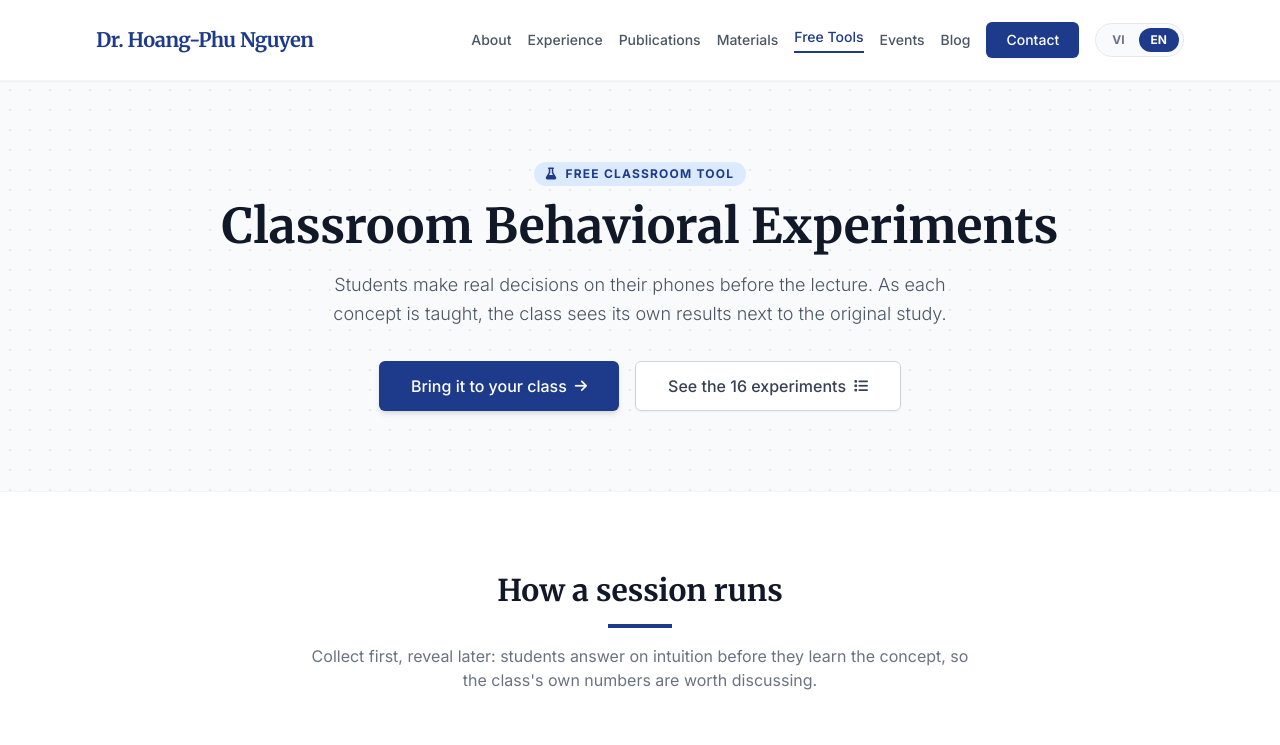
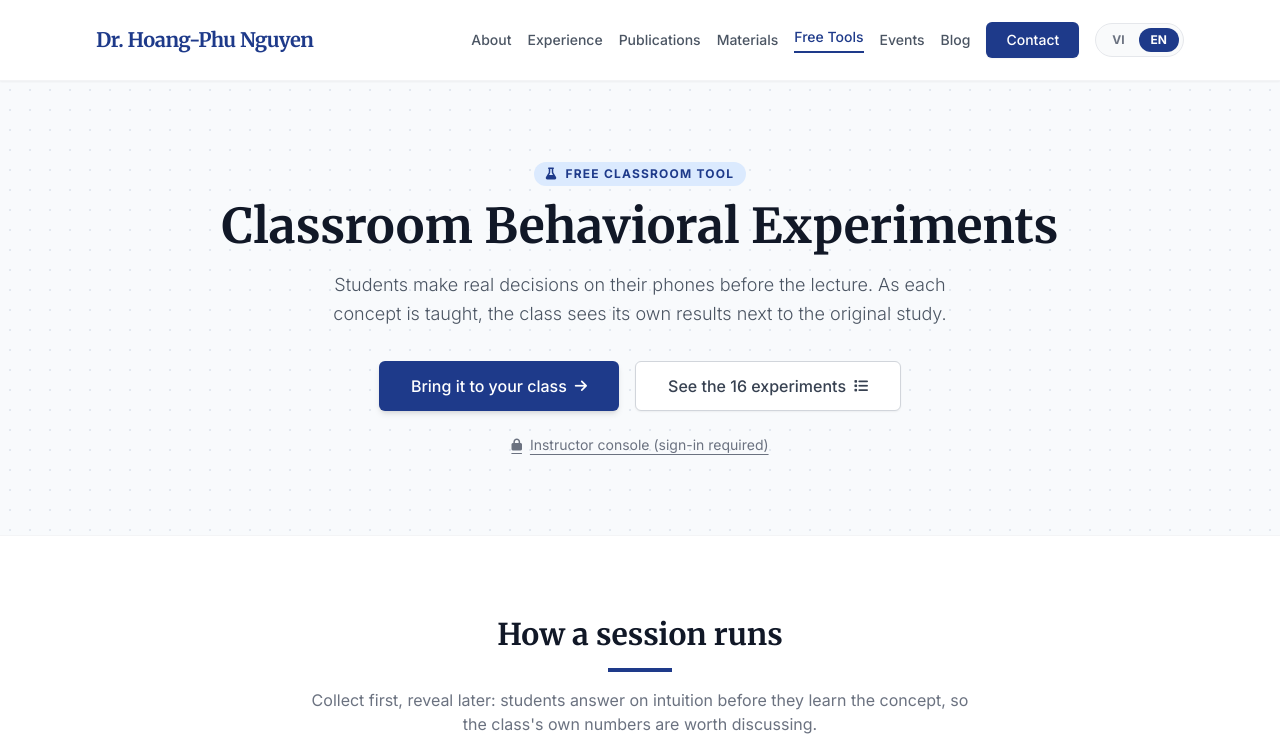
Before and after one commit to drnhphu/drnhphu.github.io, a plain HTML site: page class-experiments.html in a window 1280 px wide. Shown: the top 745 px of the page. Drawn offline with nearby package versions, Linux system fonts and the light colour scheme.

Commit message:
Add files via upload

```diff
--- a/class-experiments.html
+++ b/class-experiments.html
@@ -88,6 +88,9 @@
                     <span data-vi="Xem 16 thí nghiệm">See the 16 experiments</span> <i class="fa-solid fa-list text-sm"></i>
                 </a>
             </div>
+            <a href="https://drnhphu.github.io/class-experiments/control.html" target="_blank" rel="noopener" class="inline-flex items-center gap-2 mt-6 text-sm text-gray-500 hover:text-primary underline underline-offset-4 transition">
+                <i class="fa-solid fa-lock text-xs"></i> <span data-vi="Bảng điều khiển giảng viên (cần đăng nhập)">Instructor console (sign-in required)</span>
+            </a>
         </div>
     </header>
 
```
